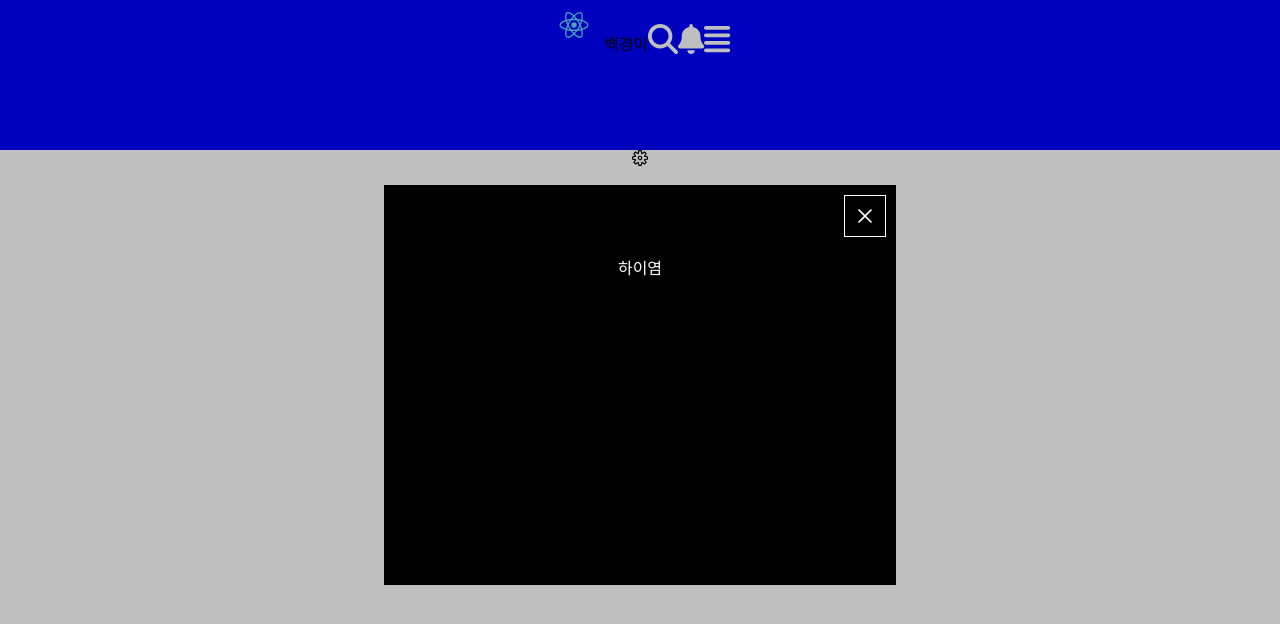
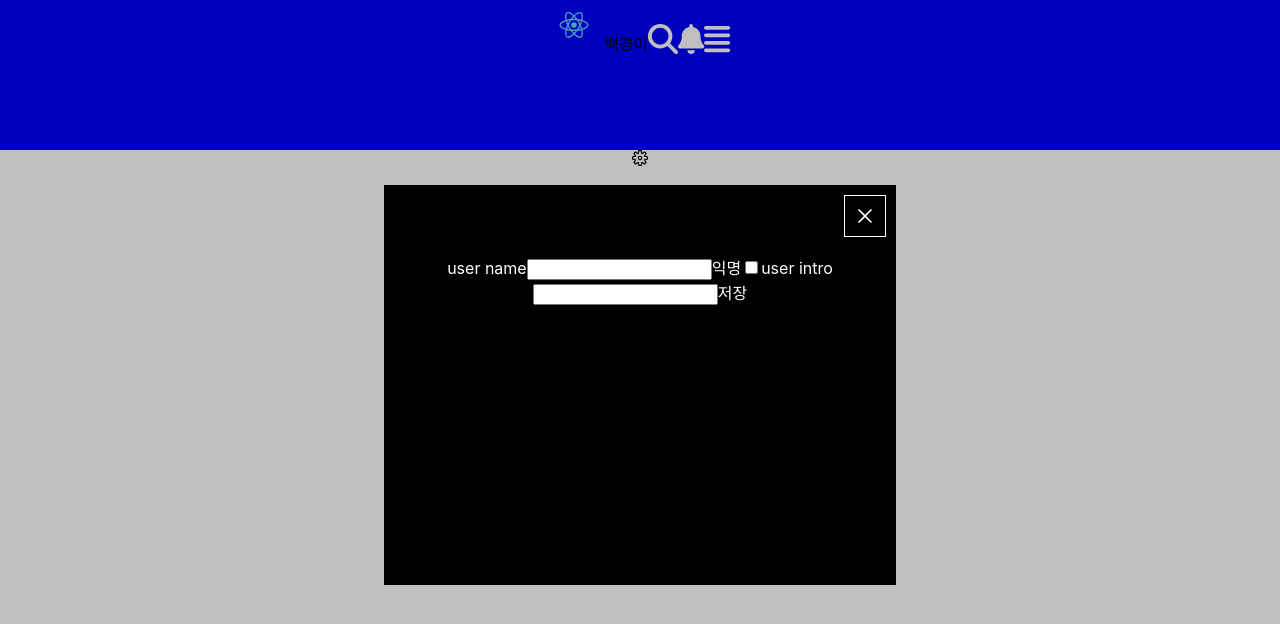
Before and after one commit to Haram0111/baeggyeongyi, a React (Create React App) app: page /modalTest in a window 1280 px wide. Both pictures are taken after a click on the element 640 px from the left and 160 px from the top of the page. Shown: the top 624 px of the page. Built offline with nearby package versions, Linux system fonts and the light colour scheme.

Commit message:
이름 소개글 입력 후 저장 / 익명 체크하고 저장하면 이름대신 '익명'뜸

```diff
--- a/src/Component/modal_profileSet.jsx
+++ b/src/Component/modal_profileSet.jsx
@@ -1,7 +1,19 @@
 import './modal_profileSet.css';
 import { VscClose } from "react-icons/vsc";
+import personalData from '../Data/personalData';
+import { useState } from 'react';
 
 function ModalProfileSet(props) {
+    let data = [{
+        img:'',
+        name:'',
+        intro:''
+    }];
+    let [myProfile, setMyProfile] = useState(data);
+    let [saveMyProfile, setSaveMyProfile] = useState(personalData);
+    let [checking, setChecking] = useState(false);
+
+
     if (props.modalState == false) return(null);
     else return(
         <div className="fullscreen">
@@ -12,7 +24,35 @@ function ModalProfileSet(props) {
                     }}><VscClose/></span>
                 </div>
                 <div className='setting_content'>
-                    하이염
+                    {/* 이름 작성 칸 */}
+                    <span>user name</span>
+                    <input id='inputname' type='text' placeholder={personalData.myName} onChange={(e)=>{
+                        let copy = myProfile;
+                        copy.name = e.target.value;
+                        setMyProfile(copy);
+                    }}/>
+                    {/* 익명여부 */}
+                    <span>익명</span>
+                    <input type='checkbox' onClick={()=>{
+                        if (checking == true) {setChecking(false)}
+                        else {setChecking(true)}
+                    }}></input>
+                    {/* 소개글 작성 칸 */}
+                    <span>user intro</span>
+                    <input type='text' id='Checking' placeholder={personalData.myIntro} onChange={(e)=>{
+                        let copy = myProfile;
+                        copy.intro = e.target.value;
+                        setMyProfile(copy);
+                    }}></input>
+                    {/* 저장 */}
+                    <span onClick={()=>{
+                        let copy = saveMyProfile;
+                        copy.myName = myProfile.name;
+                        copy.myIntro = myProfile.intro;
+                        setSaveMyProfile(copy);
+                        props.setModalState(false);
+                        props.setCheckState(checking);
+                    }}>저장</span>
                 </div>
             </div>
         </div>
--- a/src/Component/setting_btn.jsx
+++ b/src/Component/setting_btn.jsx
@@ -1,15 +1,21 @@
 import { useState } from "react";
 import ModalProfileSet from "./modal_profileSet";
 import { VscSettingsGear } from "react-icons/vsc";
+import personalData from "../Data/personalData";
 
 function SettingBtn() {
     let [modalState, setModalState] = useState(false);
+    let [checkState, setCheckState] = useState(false);
     return(
         <>
             <span className="setting_btn" onClick={()=>{
                 setModalState(true);
             }}><VscSettingsGear/></span>
-            <ModalProfileSet modalState={modalState} setModalState={setModalState}/>
+            <span style={{color:'black'}}>
+                {checkState==true ? '익명' : personalData.myName}
+            </span>
+            <span style={{color:'black'}}>{personalData.myIntro}</span>
+            <ModalProfileSet modalState={modalState} setModalState={setModalState} checkState={checkState} setCheckState={setCheckState}/>
         </>
     );
 }
--- /dev/null
+++ b/src/Data/personalData.js
@@ -0,0 +1,9 @@
+let personalData = [
+    {
+        myImg : '',
+        myName : '',
+        myIntro : ''
+    }
+];
+
+export default personalData;
```
Also changed, not shown: src/Data/my_profile.js (added, +9 -0 lines).
